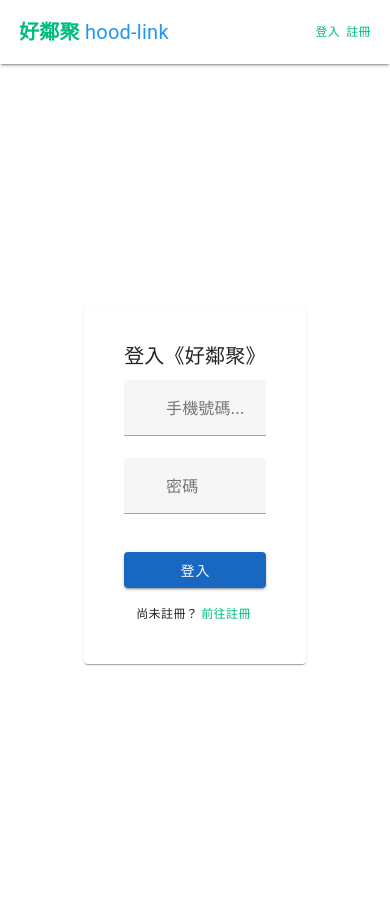
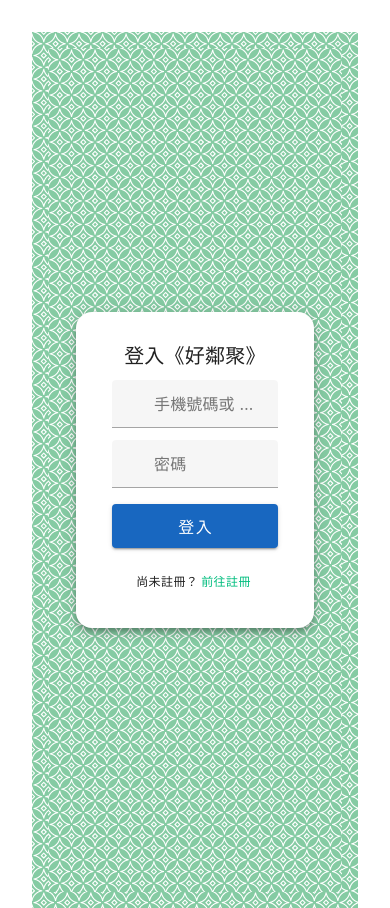
Before and after one commit to Page818/hood-link, a Vue app in the folder front/: page /login in a window 390 px wide. Built offline with nearby package versions, Linux system fonts and the light colour scheme.

Commit message:
20250818-更新App.vue

```diff
--- a/front/src/App.vue
+++ b/front/src/App.vue
@@ -1,72 +1,88 @@
 <script setup>
-import { RouterLink, RouterView, useRouter, useRoute } from 'vue-router'
 import { computed } from 'vue'
-import { useUserStore } from '@/stores/user' // 你專案路徑用 stores
+import { useRoute, useRouter } from 'vue-router'
+import { useUserStore } from '@/stores/user'
 
+const route = useRoute()
 const router = useRouter()
-const route = useRoute()
 const userStore = useUserStore()
 
-const token = computed(() => localStorage.getItem('token'))
+// 用 computed，切換路由時會即時更新 layout
+const layout = computed(() => route.meta.layout || 'default')
 
-// 已登入 → 若有社區，用第一個社區當首頁；否則去 app.dashboard
-// 未登入 → 去登入頁
-const defaultCommunityId = computed(() => userStore.user?.community?.[0]?._id || null)
+// 判斷是否已登入（用 store 或 localStorage 皆可）
+const isAuthed = computed(() => !!userStore.token || !!localStorage.getItem('token'))
 
-const homeLink = computed(() => {
-  if (!token.value) return { name: 'auth.login' }
-  return defaultCommunityId.value
-    ? { name: 'community.dashboard', params: { communityId: defaultCommunityId.value } }
-    : { name: 'app.dashboard' }
-})
+const goDashboard = () => {
+  router.push({ name: 'app.dashboard' })
+}
 
-function goHome() {
-  const target = homeLink.value
-  // ✅ 避免導向「同一路由」造成不必要的更新
-  if (
-    route.name === target.name &&
-    JSON.stringify(route.params) === JSON.stringify(target.params || {})
-  ) {
-    return
-  }
-  router.push(target)
+const handleLogout = () => {
+  // 清掉登入資訊
+  userStore.logout?.()
+  localStorage.removeItem('token')
+  localStorage.removeItem('user')
+  router.push({ name: 'auth.login' })
 }
 </script>
 
 <template>
   <v-app>
-    <v-app-bar app color="white" elevation="2">
-      <v-container class="d-flex justify-space-between align-center">
-        <!-- ✅ 用 named route，別再用 "/" -->
-        <a class="text-decoration-none" @click.prevent="goHome">
-          <h2 class="text-h6 font-weight-bold">好鄰聚 <span class="text-blue">hood-link</span></h2>
-        </a>
-
-        <!-- 右側：登入/註冊（未登入才顯示） -->
-        <div class="d-flex gap-2">
-          <RouterLink
-            v-if="!token"
-            :to="{ name: 'auth.login' }"
-            class="text-caption text-decoration-none"
-            >登入</RouterLink
-          >
-          <RouterLink
-            v-if="!token"
-            :to="{ name: 'auth.register' }"
-            class="text-caption text-decoration-none"
-            >註冊</RouterLink
-          >
-
-          <!-- 已登入可放「我的大廳」；可選 -->
-          <RouterLink v-else :to="homeLink" class="text-caption text-decoration-none"
-            >我的大廳</RouterLink
-          >
-        </div>
-      </v-container>
+    <!-- 全站共用 AppBar：可依需求顯示/隱藏 -->
+    <v-app-bar v-if="layout !== 'auth'" color="surface" elevation="2" density="comfortable">
+      <v-app-bar-title class="appbar-title clickable" @click="goDashboard">
+        好鄰聚<span class="text-medium-emphasis">hood-link</span>
+      </v-app-bar-title>
+      <template #append>
+        <!-- 放導覽、使用者選單等 -->
+        <v-btn
+          v-if="isAuthed"
+          size="small"
+          variant="text"
+          prepend-icon="mdi-logout"
+          @click="handleLogout"
+        >
+          登出
+        </v-btn>
+      </template>
     </v-app-bar>
 
     <v-main>
-      <RouterView />
+      <!-- 依 layout 切換 -->
+      <DefaultLayout v-if="layout === 'default'">
+        <RouterView />
+      </DefaultLayout>
+
+      <AuthLayout v-else-if="layout === 'auth'">
+        <RouterView />
+      </AuthLayout>
     </v-main>
+
+    <!-- 可選：全站共用 Footer（登入註冊頁多半不顯示） -->
+    <v-footer v-if="layout !== 'auth'" app color="transparent" class="text-medium-emphasis">
+      <div class="mx-auto text-caption py-4">© {{ new Date().getFullYear() }} 好鄰聚</div>
+    </v-footer>
   </v-app>
 </template>
+
+<script>
+import DefaultLayout from '@/layouts/DefaultLayout.vue'
+import AuthLayout from '@/layouts/AuthLayout.vue'
+export default { components: { DefaultLayout, AuthLayout } }
+</script>
+
+<style>
+/* 全域：更好的可讀性 */
+html,
+body,
+#app {
+  height: 100%;
+}
+.clickable {
+  cursor: pointer;
+  user-select: none;
+}
+.appbar-title:hover {
+  opacity: 0.85;
+}
+</style>
--- /dev/null
+++ b/front/src/layouts/AuthLayout.vue
@@ -0,0 +1,37 @@
+<template>
+  <!-- 背景全寬，垂直水平置中 -->
+  <v-container fluid class="auth-bg d-flex align-center justify-center">
+    <div class="auth-card-wrap">
+      <slot />
+    </div>
+  </v-container>
+</template>
+
+<style scoped>
+.auth-bg {
+  min-height: 100vh;
+  background-color: #f9f5f0;
+  background-image: url('/more-leaves-on-green.png');
+  background-repeat: repeat;
+  padding: 16px;
+}
+
+/* 內層卡片：手機 90vw，桌機最多 480px（可調為 420~520） */
+.auth-card-wrap {
+  inline-size: clamp(320px, 90vw, 480px);
+}
+
+/* 若你的 <RouterView> 內直接是 v-card，讓它吃滿容器寬 */
+.auth-card-wrap :deep(.v-card) {
+  width: 100%;
+  border-radius: 20px;
+}
+
+/* 手機圓角略小，內距也稍微縮 */
+@media (max-width: 600px) {
+  .auth-card-wrap :deep(.v-card) {
+    border-radius: 16px;
+    padding: 20px !important;
+  }
+}
+</style>
--- /dev/null
+++ b/front/src/layouts/DefaultLayout.vue
@@ -0,0 +1,28 @@
+<script setup>
+defineProps({
+  maxWidth: { type: [Number, String], default: 1200 }, // 想調整站寬很方便
+})
+</script>
+
+<template>
+  <!-- fluid 讓背景寬度滿版；內層用 mx-auto + max-width 控內容寬 -->
+  <v-container fluid class="py-6">
+    <div class="container-wrap mx-auto">
+      <slot />
+    </div>
+  </v-container>
+</template>
+
+<style scoped>
+.container-wrap {
+  /* clamp(最小, 偏好, 最大) → 手機到桌機的自適應容器寬 */
+  inline-size: clamp(320px, 92vw, 1200px);
+}
+
+/* 讓內距在小螢幕不擁擠 */
+@media (max-width: 600px) {
+  .container-wrap {
+    padding-inline: 8px;
+  }
+}
+</style>
--- a/front/src/router/index.js
+++ b/front/src/router/index.js
@@ -13,6 +13,10 @@ import PostDetailView from '@/views/PostDetailView.vue'
 
 const router = createRouter({
   history: createWebHistory(import.meta.env.BASE_URL),
+  scrollBehavior() {
+    // 切頁預設回頂（避免從內頁返回時停在中間）
+    return { top: 0 }
+  },
   routes: [
     {
       path: '/',
@@ -20,60 +24,77 @@ const router = createRouter({
         const token = localStorage.getItem('token')
         return token ? { name: 'app.dashboard' } : { name: 'auth.login' }
       },
+      meta: { layout: 'default' },
     },
 
-    // 公開頁
-    { path: '/login', name: 'auth.login', component: LoginView },
-    { path: '/register', name: 'auth.register', component: RegisterView },
+    // ===== 公開頁（不需登入）=====
+    { path: '/login', name: 'auth.login', component: LoginView, meta: { layout: 'auth' } },
+    { path: '/register', name: 'auth.register', component: RegisterView, meta: { layout: 'auth' } },
 
-    // 使用者登入後首頁（非社區情境）
-    { path: '/dashboard', name: 'app.dashboard', component: DashboardView },
+    // ===== 使用者登入後首頁（非社區情境）=====
+    {
+      path: '/dashboard',
+      name: 'app.dashboard',
+      component: DashboardView,
+      meta: { layout: 'default' },
+    },
 
-    // 加入/尋找社區
+    // ===== 加入/尋找社區 =====
     {
       path: '/community/join',
       name: 'community.join',
       component: CommunityJoinView,
+      meta: { layout: 'default' },
     },
 
-    // 社區情境頁（統一參數名 communityId）
+    // ===== 社區情境頁（統一參數名 communityId）=====
     {
       path: '/community/:communityId',
       name: 'community.dashboard',
       component: CommunityDashboardView,
+      props: true,
+      meta: { layout: 'default' },
     },
     {
       path: '/community/:communityId/announcement',
       name: 'community.announcements',
       component: AnnouncementView,
+      props: true,
+      meta: { layout: 'default' },
     },
     {
       path: '/community/:communityId/events',
       name: 'community.events',
       component: EventView,
+      props: true,
+      meta: { layout: 'default' },
     },
     {
       path: '/community/:communityId/posts',
       name: 'community.posts',
       component: PostListView,
+      props: true,
+      meta: { layout: 'default' },
     },
     {
       path: '/community/:communityId/posts/:postId',
       name: 'post.detail',
       component: PostDetailView,
+      props: true,
+      meta: { layout: 'default' },
     },
+
+    // （可選）404
+    // { path: '/:pathMatch(.*)*', name: 'not-found', component: () => import('@/views/NotFound.vue'), meta: { layout: 'default' } },
   ],
 })
 
 // ✅ 全域路由守衛：保護登入後的頁面
 router.beforeEach((to, from, next) => {
-  console.log(`🛤️ 導航：${from.fullPath} → ${to.fullPath}`)
-
-  const token = localStorage.getItem('token')
-
   // 這些頁面不需登入
   const publicNames = new Set(['auth.login', 'auth.register'])
   const isPublic = publicNames.has(to.name)
+  const token = localStorage.getItem('token')
 
   if (!isPublic && !token) {
     next({ name: 'auth.login' })
--- a/front/src/views/DashboardView.vue
+++ b/front/src/views/DashboardView.vue
@@ -16,10 +16,10 @@
       </div>
 
       <!-- 已加入社區 -->
-      <div v-else>
+      <div v-else-if="user && !hasNoCommunity">
         <v-select
           v-model="selectedCommunity"
-          :items="user.community"
+          :items="user?.community || []"
           item-title="name"
           item-value="_id"
           label="選擇社區"
@@ -66,7 +66,9 @@ onMounted(async () => {
     }
   } catch (err) {
     console.error('❌ 載入使用者資料失敗', err)
+    localStorage.removeItem('token')
     alert('無法載入使用者資料，請重新登入')
+    router.push('/login')
   } finally {
     loading.value = false
   }
@@ -74,13 +76,19 @@ onMounted(async () => {
 
 // 安全判斷：是否尚未加入任何社區
 const hasNoCommunity = computed(() => {
-  return Array.isArray(user.value?.community) && user.value.community.length === 0
+  // user 還沒載到，就視為「尚未加入社區」（避免渲染已加入社區區塊）
+  if (!user.value) return true
+  const arr = user.value.community
+  return !Array.isArray(arr) || arr.length === 0
 })
 
 // 是否為該社區管理員
 const isAdmin = computed(() => {
-  if (!user.value || !selectedCommunity.value) return false
-  return selectedCommunity.value.admins?.includes(user.value.id)
+  const u = user.value
+  const c = selectedCommunity.value
+  if (!u || !c || !Array.isArray(c.admins)) return false
+  // 依你的後端，可能是 u._id 而非 u.id
+  return c.admins.includes(u._id || u.id)
 })
 
 // 導向社區大廳
@@ -101,5 +109,6 @@ const goToAdmin = () => {
   /* 可放在 public 資料夾 */
   background-repeat: repeat;
   /* background-size: 100px; */
+  width: 1200px;
 }
 </style>
--- a/front/src/views/LoginView.vue
+++ b/front/src/views/LoginView.vue
@@ -1,29 +1,56 @@
 <template>
-  <v-container class="fill-height d-flex justify-center align-center">
-    <v-card class="pa-6" max-width="400">
-      <v-card-title>登入《好鄰聚》</v-card-title>
-      <v-card-text>
+  <!-- 背景要鋪滿請加 fluid -->
+  <v-container fluid class="fill-height loginBg d-flex align-center justify-center">
+    <v-row class="ma-0 w-100" align="center" justify="center">
+      <v-col cols="12" class="d-flex justify-center">
+        <!-- 卡片寬度由 loginCard 控制 -->
+        <v-card class="pa-6 pa-sm-8 loginCard" elevation="6">
+          <v-card-title class="text-h6 text-center pb-2">登入《好鄰聚》</v-card-title>
+          <v-card-text class="pt-0">
             <v-form @submit.prevent="handleLogin">
               <v-text-field
                 v-model="form.account"
                 label="手機號碼或 Email"
                 :rules="[rules.required]"
                 prepend-inner-icon="mdi-account"
+                density="comfortable"
+                hide-details="auto"
+                class="mb-3"
+                autocomplete="username"
               />
               <v-text-field
                 v-model="form.password"
+                :type="showPwd ? 'text' : 'password'"
                 label="密碼"
-            type="password"
                 :rules="[rules.required]"
                 prepend-inner-icon="mdi-lock"
+                :append-inner-icon="showPwd ? 'mdi-eye-off' : 'mdi-eye'"
+                @click:append-inner="showPwd = !showPwd"
+                density="comfortable"
+                hide-details="auto"
+                class="mb-1"
+                autocomplete="current-password"
               />
-          <v-btn type="submit" color="primary" class="mt-4" block :loading="loading">登入</v-btn>
+
+              <v-btn
+                type="submit"
+                color="primary"
+                size="large"
+                class="mt-4"
+                block
+                :loading="loading"
+              >
+                登入
+              </v-btn>
             </v-form>
-        <div class="text-caption mt-4 text-center">
+
+            <div class="text-caption mt-6 text-center">
               尚未註冊？<router-link to="/register">前往註冊</router-link>
             </div>
           </v-card-text>
         </v-card>
+      </v-col>
+    </v-row>
   </v-container>
 </template>
 
@@ -38,6 +65,7 @@ const userStore = useUserStore()
 
 const form = reactive({ account: '', password: '' })
 const loading = ref(false)
+const showPwd = ref(false)
 
 const rules = {
   required: (v) => !!v || '此欄位為必填',
@@ -47,27 +75,19 @@ const handleLogin = async () => {
   if (!form.account || !form.password) return
   loading.value = true
   try {
-    // 1) 登入拿 token
     const res = await api.post('/users/login', {
       account: form.account.trim(),
       password: form.password.trim(),
     })
     const { token } = res.data
-
-    // 2) 存 token（攔截器會自動帶 Authorization）
     userStore.token = token
     localStorage.setItem('token', token)
 
-    // 3) 立刻刷新 /users/me，拿「經 transform」的完整 user
     const meRes = await api.get('/users/me')
     const fullUser = meRes.data.user
-
-    // 4) 存到 store / localStorage
-    // userStore.user = fullUser
     userStore.setUser(fullUser)
     localStorage.setItem('user', JSON.stringify(fullUser))
 
-    // 5) 導頁
     const hasCommunity = Array.isArray(fullUser.community) && fullUser.community.length > 0
     router.push(hasCommunity ? '/dashboard' : '/community/join')
   } catch (err) {
@@ -79,3 +99,29 @@ const handleLogin = async () => {
   }
 }
 </script>
+
+<style scoped>
+/* 背景鋪滿整個畫面寬度與高度 */
+.loginBg {
+  min-height: 100vh;
+  background-color: #f9f5f0;
+  background-image: url('/more-leaves-on-green.png');
+  background-repeat: repeat;
+  padding: 16px;
+}
+
+/* 內容卡片：手機 80%，桌機最多 450px */
+.loginCard {
+  width: 80%;
+  max-width: 450px;
+  border-radius: 20px;
+}
+
+/* 手機額外優化圓角與內距 */
+@media (max-width: 599px) {
+  .loginCard {
+    border-radius: 16px;
+    padding: 20px !important;
+  }
+}
+</style>
```
Lines whose indentation alone changed are shown as unchanged.
